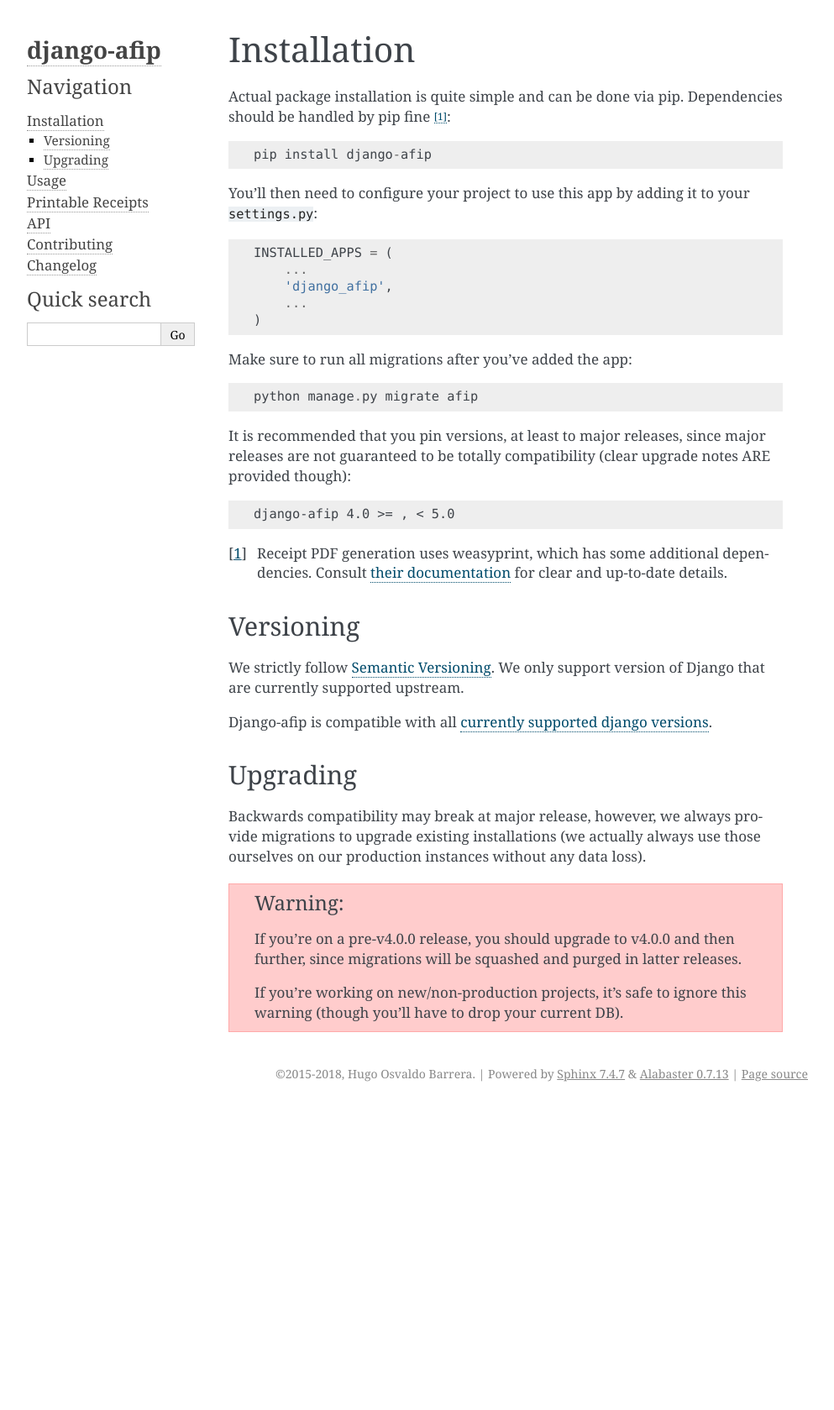
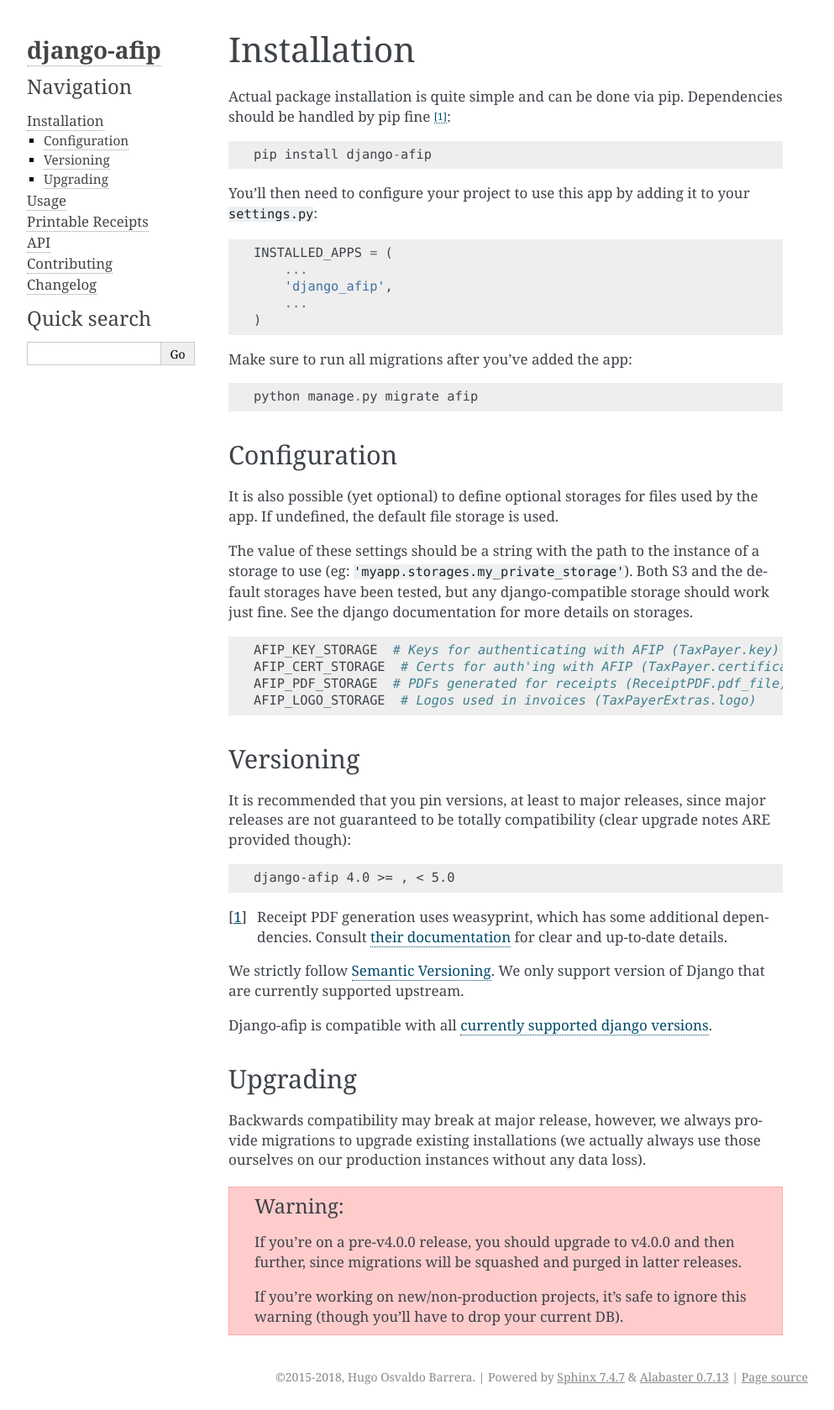
Before and after one commit to WhyNotHugo/django-afip, a Sphinx documentation site: the page built from docs/installation.rst, in a window 1280 px wide. Shown: the whole page at 84% size, without its empty margins (148-1141 px from the left). Built offline with Sphinx 7.4.7, drawn with Linux system fonts in a browser that asks for light colours; the version number could not be read and is left out; before the commit the page ends 1318 px from its top, so only the background shows below that.

Commit message:
Allow configuring storages for different file fields

```diff
--- a/CHANGELOG.rst
+++ b/CHANGELOG.rst
@@ -11,6 +11,8 @@
   ``afip`` subdirectory inside ``MEDIA_ROOT``. This does not require any
   changes or updates; existing files will remain in their current location and
   continue to be perfectly usable.
+* Added settings to configure storages for different files we handle. See the
+  documentation for details on these new settings.
 
 6.0.0
 -----
--- a/docs/installation.rst
+++ b/docs/installation.rst
@@ -25,6 +25,28 @@
 
     python manage.py migrate afip
 
+Configuration
+-------------
+
+It is also possible (yet optional) to define optional storages for files used
+by the app.  If undefined, the default file storage is used.
+
+The value of these settings should be a string with the path to the instance of
+a storage to use (eg: ``'myapp.storages.my_private_storage'``). Both S3 and
+the default storages have been tested, but any django-compatible storage should
+work just fine. See the django documentation for more details on storages.
+
+.. code-block:: python
+
+    AFIP_KEY_STORAGE  # Keys for authenticating with AFIP (TaxPayer.key)
+    AFIP_CERT_STORAGE  # Certs for auth'ing with AFIP (TaxPayer.certificate)
+    AFIP_PDF_STORAGE  # PDFs generated for receipts (ReceiptPDF.pdf_file)
+    AFIP_LOGO_STORAGE  # Logos used in invoices (TaxPayerExtras.logo)
+
+
+Versioning
+----------
+
 It is recommended that you pin versions, at least to major releases, since
 major releases are not guaranteed to be totally compatibility (clear upgrade
 notes ARE provided though):
```
Also changed, not shown: other parts of docs/installation.rst (+0 -3 lines), 2 other files.
